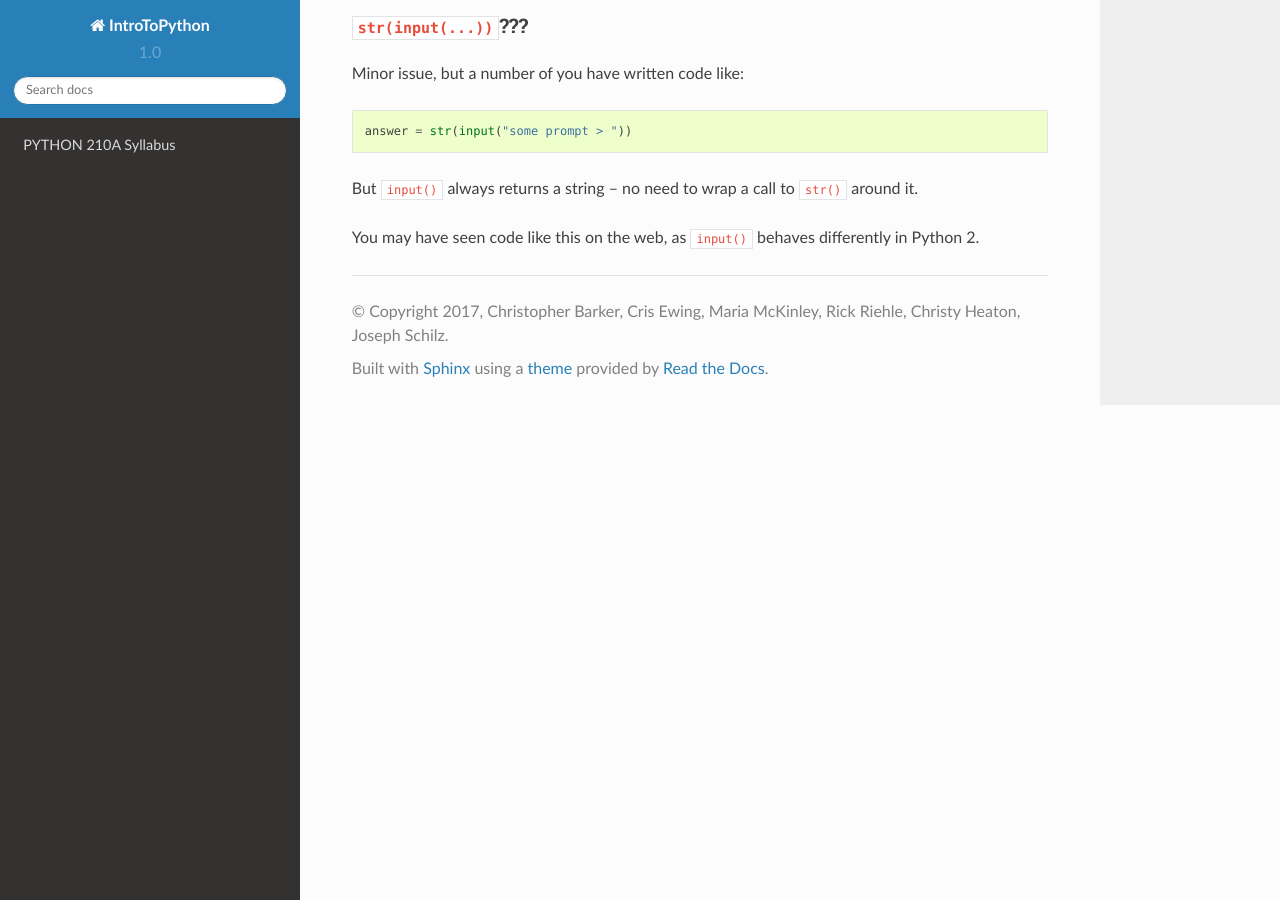
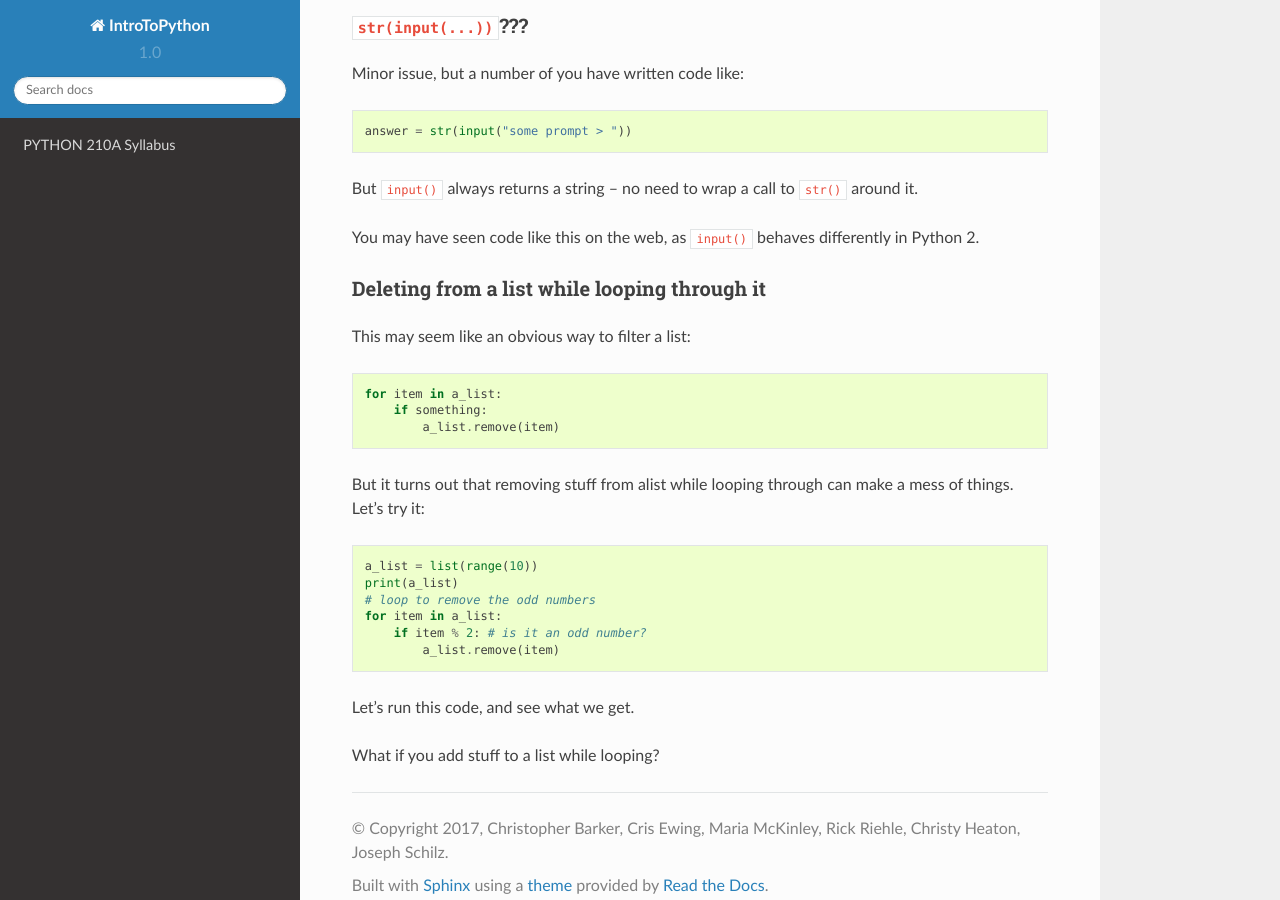
Before and after one commit to UWPCE-PythonCert/IntroPython-2017, a Sphinx documentation site: the page built from materials/source/notes/session04.rst, in a window 1280 px wide and 900 px high, scrolled down 1684 px. Built offline with Sphinx 7.4.7 and the Read the Docs theme 2.0.0, drawn with Linux system fonts in a browser that asks for light colours.

Commit message:
added note about editing lists while looping through them

```diff
--- a/materials/source/notes/session04.rst
+++ b/materials/source/notes/session04.rst
@@ -87,3 +87,29 @@ Minor issue, but a number of you have written code like:
 But ``input()`` always returns a string -- no need to wrap a call to ``str()`` around it.
 
 You may have seen code like this on the web, as ``input()`` behaves differently in Python 2.
+
+Deleting from a list while looping through it
+---------------------------------------------
+
+This may seem like an obvious way to filter a list:
+
+.. code-block:: python
+
+  for item in a_list:
+      if something:
+          a_list.remove(item)
+
+But it turns out that removing stuff from alist while looping through can make a mess of things. Let's try it:
+
+.. code-block:: python
+
+  a_list = list(range(10))
+  print(a_list)
+  # loop to remove the odd numbers
+  for item in a_list:
+      if item % 2: # is it an odd number?
+          a_list.remove(item)
+
+Let's run this code, and see what we get.
+
+What if you add stuff to a list while looping?
```
